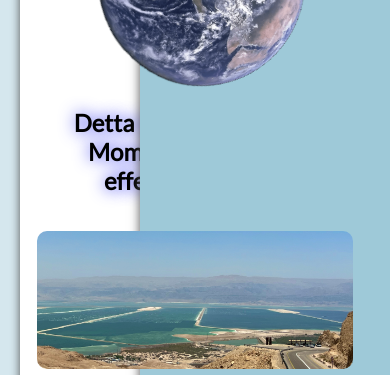
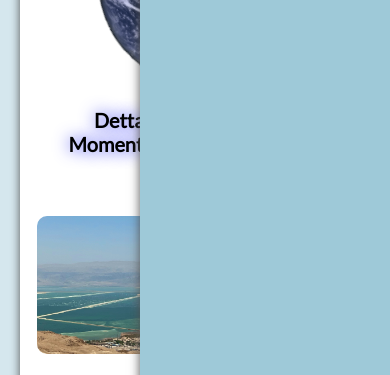
Before and after one commit to julieandersson/Moment3-DT211G, a website built with Parcel: page src/animation.html in a window 390 px wide. Both pictures are taken after a click on the button "MENY". Shown: the part 390-765 px from the top of the page. Built offline with nearby package versions, Linux system fonts and the light colour scheme.

Commit message:
adderar ett z-index-värde till menyn så att jordklotet inte hamnar framför menyn i mobilläge

```diff
--- a/src/css/_layout.scss
+++ b/src/css/_layout.scss
@@ -49,6 +49,7 @@ nav {
     height: 100vh;
     width: 250px;
     display: none;
+    z-index: 9999;
 }
 
 /* NESTING FÖR NAV */
@@ -92,6 +93,7 @@ nav {
     background-color: base.$primary-blue;
     border: base.$menu-border;
     cursor: pointer;
+    z-index: 9999;
 }
 
 .open {
@@ -544,6 +546,11 @@ article p {
     #rotateEarth img {
         width: 60%;
     }
+
+    #shaddowH2 {
+        font-size: 20px;
+    }
+
 }
 
 
```
